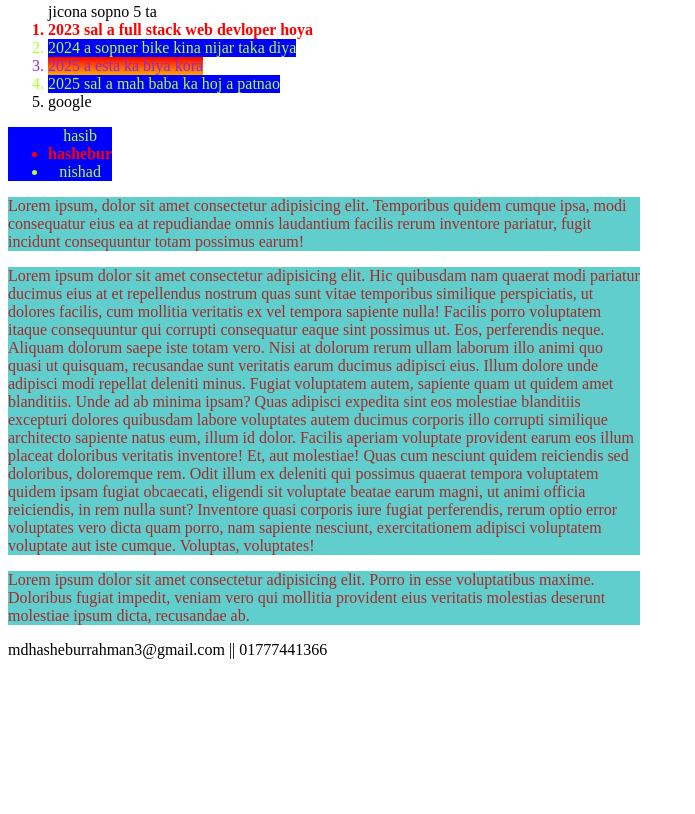
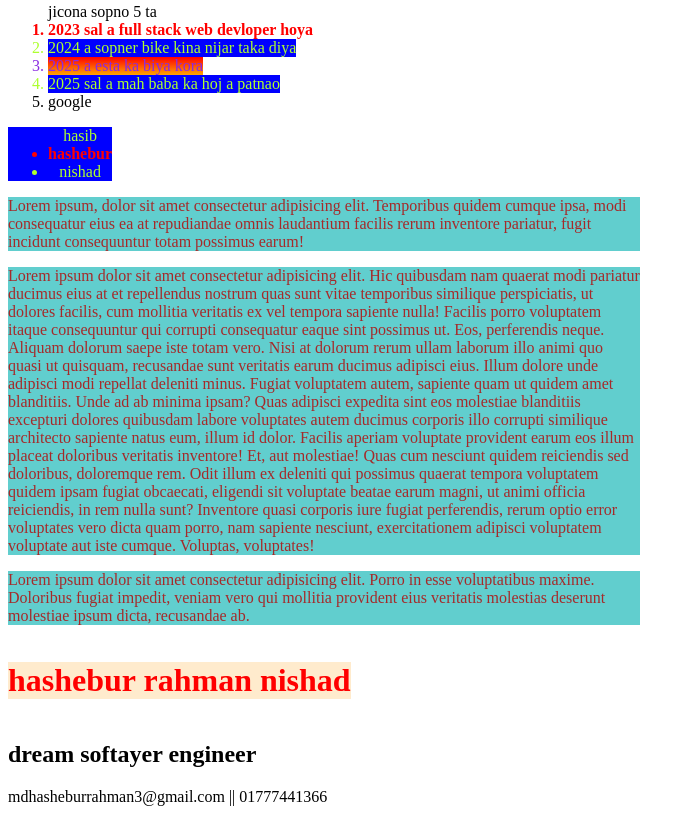
Before and after one commit to devhasheburrahman/secend-.repo, a plain HTML site: page index.html in a window 1280 px wide. Shown: the part 720-1534 px from the top of the page, without its empty margins (0-695 px from the left). Before the commit the page ends 1387 px from the top, so only its background shows below. Drawn offline with Linux system fonts and the light colour scheme.

Commit message:
thaird commit

```diff
--- a/index.html
+++ b/index.html
@@ -124,7 +124,10 @@
             recusandae
             ab.</p>
     </div>
+    <h1>hashebur rahman nishad</h1>
+    <h2>dream softayer engineer</h2>
     <footer>mdhasheburrahman3@gmail.com || 01777441366</footer>
+
 </body>
 
 </html>
```
